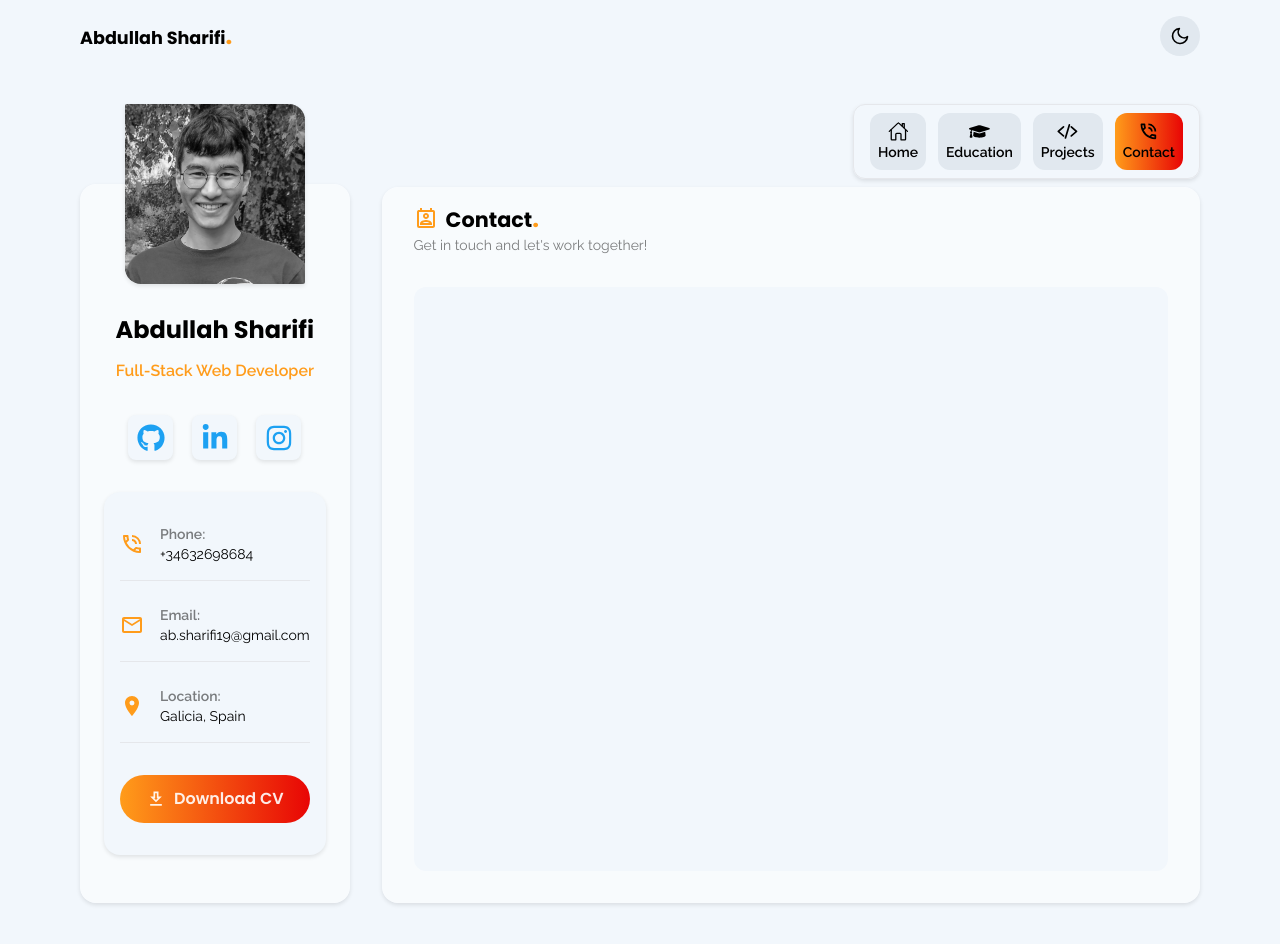
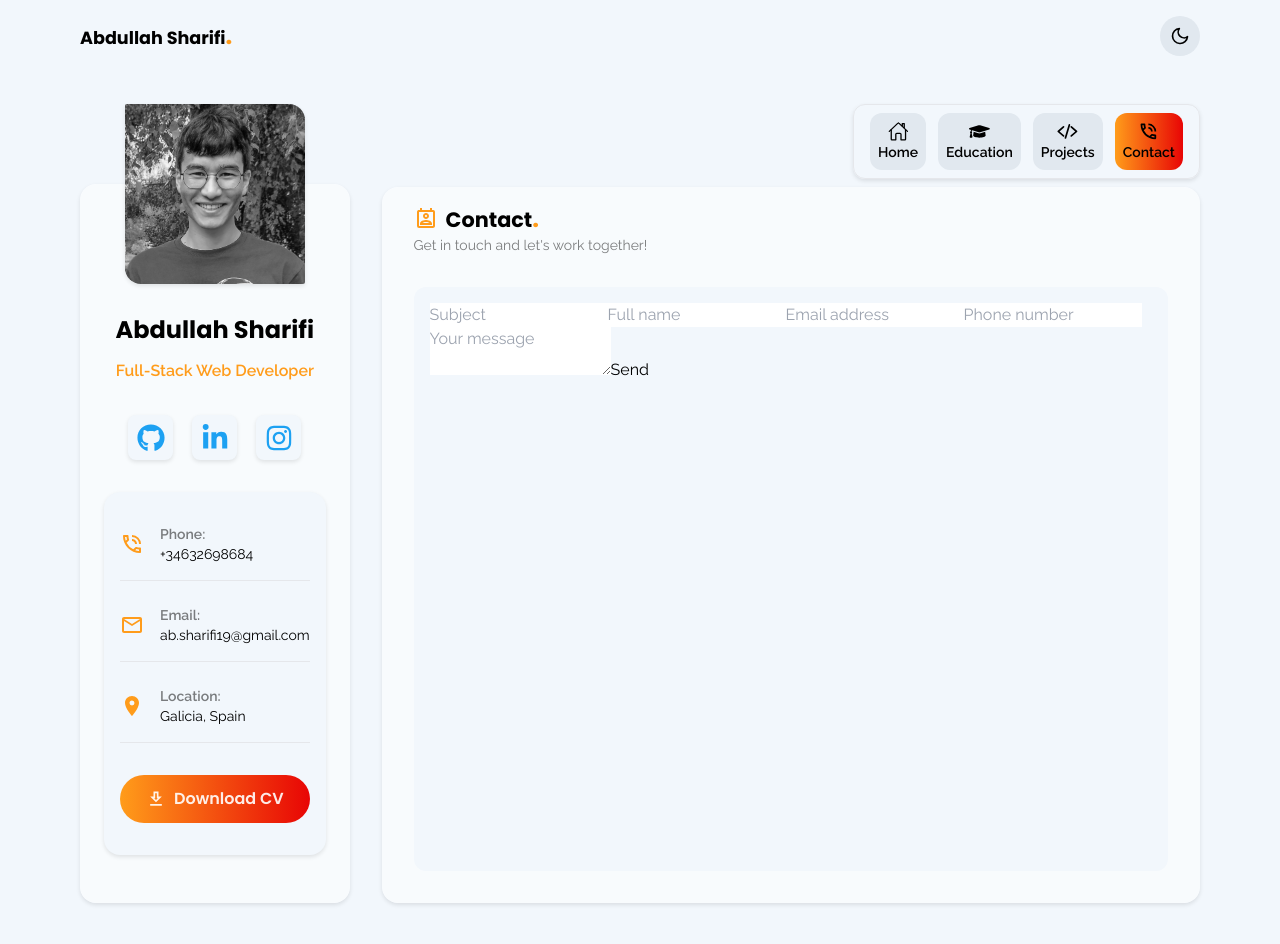
Before and after one commit to ab-sharifi21/personal-portfolio, a Next.js app: page /contact in a window 1280 px wide. Shown: the top 944 px of the page. Built offline with nearby package versions, Linux system fonts and the light colour scheme.

Commit message:
Creat FormContac component

```diff
--- a/src/app/contact/page.tsx
+++ b/src/app/contact/page.tsx
@@ -1,9 +1,10 @@
+import { ContactForm } from '@/components';
 import { poppins } from '@/fonts';
 import { MdOutlinePermContactCalendar } from 'react-icons/md';
 
 export default function Contact() {
   return (
-    <div className="w-full flex-1 flex flex-col rounded-2xl bg-white/50 p-4 pl-8 pr-8 shadow-box-shadow dark:bg-dark-skill-bg-color">
+    <div className="flex w-full flex-1 flex-col rounded-2xl bg-white/50 p-4 pl-8 pr-8 shadow-box-shadow dark:bg-dark-skill-bg-color">
       <div className="flex items-center gap-2">
         <MdOutlinePermContactCalendar className="h-6 w-6 text-icon-color" />
         <h2
@@ -15,9 +16,9 @@ export default function Contact() {
       <p className="mb-8 text-sm text-primary-font-color/50 dark:text-dark-primary-font-color/50">
         Get in touch and let&apos;s work together!
       </p>
-      <form className='bg-primary-bg-color flex-1 dark:bg-dark-secondary-bg-color mb-4 rounded-xl p-4'>
 
-      </form>
+      <ContactForm />
+
     </div>
   );
 }
--- /dev/null
+++ b/src/components/ContactForm.tsx
@@ -0,0 +1,89 @@
+'use client';
+
+import { useState } from 'react';
+import emailjs from 'emailjs-com'
+
+export const ContactForm = () => {
+  const formInitialDetails = {
+    subject: '',
+    fullName: '',
+    email: '',
+    phone: '',
+    message: '',
+  };
+
+
+  const [formDetails, setFormDetails] = useState(formInitialDetails);
+  const [submitButtonText, setSubmitButtonText] = useState('Send');
+
+  const onFormUpdate = (field: string, value: string) => {
+    setFormDetails({ ...formDetails, [field]: value });
+  };
+
+  const handleSubmit = async (e: any) => {
+    e.preventDefault();
+    setSubmitButtonText('Sending...');
+
+    emailjs
+      .send(
+        'service_fz97a4y', // Replace with your Service ID
+        'template_mal4tcf', // Replace with your Template ID
+        formDetails,
+        '6bZoIKzWcrfEh8Cw8' // Replace with your User ID
+      )
+      .then(
+        (result) => {
+          console.log(result.text);
+          alert('Email successfully sent!');
+        },
+        (error) => {
+          console.log(error.text);
+          alert('Failed to send email. Please try again later.');
+        }
+      );
+
+      setFormDetails(formInitialDetails);
+
+    setSubmitButtonText('Send')
+  }
+
+  return (
+    <form onSubmit={handleSubmit} className="mb-4 flex-1 rounded-xl bg-primary-bg-color p-4 dark:bg-dark-secondary-bg-color">
+      <input
+        type="text"
+        name="subject"
+        value={formDetails.subject}
+        placeholder="Subject"
+        onChange={(e) => onFormUpdate('subject', e.target.value)}
+      />
+      <input
+        type="text"
+        name="fullName"
+        value={formDetails.fullName}
+        placeholder="Full name"
+        onChange={(e) => onFormUpdate('fullName', e.target.value)}
+      />
+      <input
+        type="email"
+        name='email'
+        value={formDetails.email}
+        placeholder="Email address"
+        onChange={(e) => onFormUpdate('email', e.target.value)}
+      />
+      <input
+        type="tel"
+        name='phone'
+        value={formDetails.phone}
+        placeholder="Phone number"
+        onChange={(e) => onFormUpdate('phone', e.target.value)}
+      />
+      <textarea
+        name='message'
+        value={formDetails.message}
+        placeholder="Your message"
+        onChange={(e) => onFormUpdate('message', e.target.value)}
+      />
+      <button type="submit">{submitButtonText}</button>
+    </form>
+  );
+};
--- a/src/components/index.ts
+++ b/src/components/index.ts
@@ -9,4 +9,4 @@ export { Nav } from './Nav';
 export { ExperienceCard } from './ExperienceCard';
 export { EducationCard } from './EducationCard';
 export { Tooltip } from './Tooltip';
-export { ProjectCard } from './ProjectCard';
+export { ContactForm } from './ContactForm';
```
